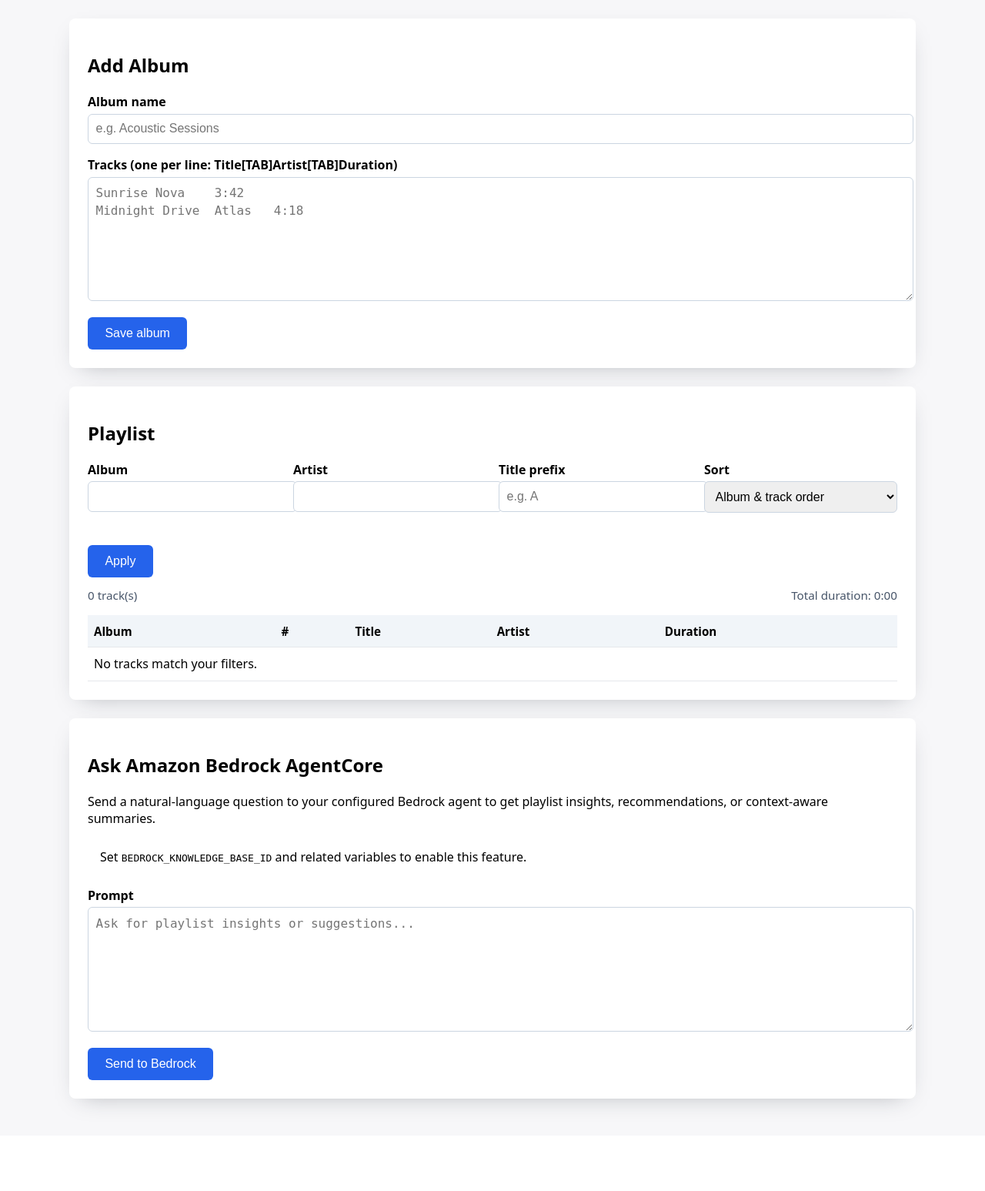
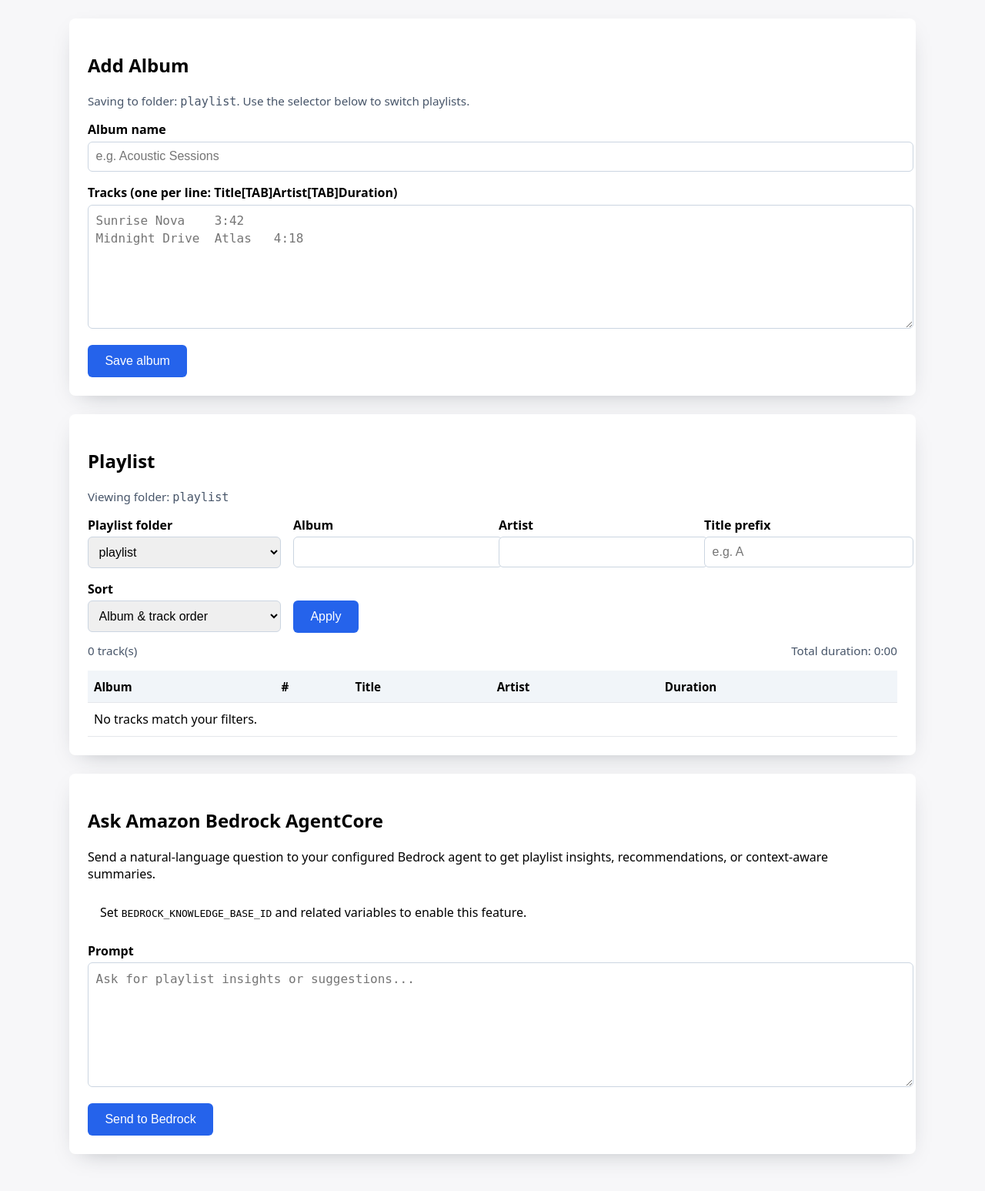
Before and after one commit to KAVU0611/codingtestf, a PHP site: page / in a window 1280 px wide. Shown: the part 141-1688 px from the top of the page at 77% size. Before the commit the page ends 1588 px from the top, so only its background shows below. Run offline with PHP 8.4, Linux system fonts and the light colour scheme.

Commit message:
Support playlist folders and configurable root

```diff
--- a/public/index.php
+++ b/public/index.php
@@ -12,8 +12,27 @@ if (session_status() === PHP_SESSION_NONE) {
     session_start();
 }
 
-$playlistDirectory = dirname(__DIR__) . '/playlist';
-$repository = new PlaylistRepository($playlistDirectory);
+$playlistRootEnv = getenv('PLAYLIST_ROOT');
+if (is_string($playlistRootEnv) && trim($playlistRootEnv) !== '') {
+    $playlistRootEnv = trim($playlistRootEnv);
+    if (preg_match('/^[A-Za-z]:\\\\/', $playlistRootEnv) === 1) {
+        $drive = strtolower($playlistRootEnv[0]);
+        $remainder = str_replace('\\', '/', substr($playlistRootEnv, 2));
+        $playlistRootEnv = '/mnt/' . $drive . '/' . ltrim($remainder, '/');
+    }
+    $playlistRoot = rtrim($playlistRootEnv, "/\\");
+} else {
+    $playlistRoot = dirname(__DIR__) . '/playlist';
+}
+$playlists = discoverPlaylists($playlistRoot);
+$selectedPlaylistId = (string)($_POST['playlist'] ?? $_GET['playlist'] ?? '');
+if ($selectedPlaylistId === '' || !array_key_exists($selectedPlaylistId, $playlists)) {
+    $selectedPlaylistId = array_key_first($playlists);
+}
+$selectedPlaylist = $playlists[$selectedPlaylistId];
+$selectedPlaylistRelativePath = relativePlaylistPath($selectedPlaylist['path'], $playlistRoot);
+
+$repository = new PlaylistRepository($selectedPlaylist['path']);
 $agentClient = BedrockAgentClient::fromEnvironment();
 
 $errors = [];
@@ -34,6 +53,7 @@ if ($_SERVER['REQUEST_METHOD'] === 'POST') {
             $tracks = parseTrackInput($rawTracksInput);
             $repository->addAlbum($albumNameInput, $tracks);
             $query = $_GET;
+            $query['playlist'] = $selectedPlaylistId;
             $query['created'] = $albumNameInput;
             header('Location: ?' . http_build_query($query));
             exit;
@@ -62,7 +82,11 @@ if ($_SERVER['REQUEST_METHOD'] === 'POST') {
 }
 
 if (isset($_GET['created'])) {
-    $redirectMessage = 'Album "' . htmlspecialchars($_GET['created'], ENT_QUOTES, 'UTF-8') . '" was added successfully.';
+    $redirectMessage = sprintf(
+        'Album "%s" was added to "%s".',
+        htmlspecialchars((string)$_GET['created'], ENT_QUOTES, 'UTF-8'),
+        htmlspecialchars($selectedPlaylist['label'], ENT_QUOTES, 'UTF-8')
+    );
 }
 
 $filters = [
@@ -135,6 +159,77 @@ $albumNames = array_keys($albumNames);
 sort($albumNames, SORT_FLAG_CASE | SORT_STRING);
 $artistNames = array_keys($artistNames);
 sort($artistNames, SORT_FLAG_CASE | SORT_STRING);
+
+/**
+ * @return array<string,array{id:string,label:string,path:string}>
+ */
+function discoverPlaylists(string $rootDirectory): array
+{
+    if (!is_dir($rootDirectory)) {
+        @mkdir($rootDirectory, 0775, true);
+    }
+
+    $playlists = [];
+    $entries = is_dir($rootDirectory) ? scandir($rootDirectory) : [];
+    if (is_array($entries)) {
+        foreach ($entries as $entry) {
+            if ($entry === '.' || $entry === '..') {
+                continue;
+            }
+
+            $fullPath = $rootDirectory . DIRECTORY_SEPARATOR . $entry;
+            if (is_dir($fullPath)) {
+                $playlists[$entry] = [
+                    'id' => $entry,
+                    'label' => $entry,
+                    'path' => $fullPath,
+                ];
+            }
+        }
+    }
+
+    $rootHasAlbums = (glob($rootDirectory . DIRECTORY_SEPARATOR . '*.tsv') ?: []) !== [];
+    if ($rootHasAlbums) {
+        $label = basename($rootDirectory) ?: 'Root playlist';
+        $playlists['__root__'] = [
+            'id' => '__root__',
+            'label' => $label,
+            'path' => $rootDirectory,
+        ];
+    }
+
+    if ($playlists === []) {
+        $label = basename($rootDirectory) ?: 'Root playlist';
+        $playlists['__root__'] = [
+            'id' => '__root__',
+            'label' => $label,
+            'path' => $rootDirectory,
+        ];
+    } else {
+        uasort($playlists, static function (array $left, array $right): int {
+            return strcasecmp($left['label'], $right['label']);
+        });
+    }
+
+    return $playlists;
+}
+
+function relativePlaylistPath(string $path, string $rootDirectory): string
+{
+    $normalizedRoot = rtrim($rootDirectory, "/\\");
+    $normalizedPath = rtrim($path, "/\\");
+
+    if ($normalizedRoot !== '' && strncmp($normalizedPath, $normalizedRoot, strlen($normalizedRoot)) === 0) {
+        $relative = ltrim(substr($normalizedPath, strlen($normalizedRoot)), "/\\");
+        if ($relative === '') {
+            $fallback = basename($rootDirectory);
+            return $fallback !== '' ? $fallback : '.';
+        }
+        return $relative;
+    }
+
+    return $normalizedPath;
+}
 
 function parseTrackInput(string $input): array
 {
@@ -272,6 +367,11 @@ function formatSeconds(int $seconds): string
         .messages {
             margin-bottom: 1rem;
         }
+        .playlist-context {
+            margin: 0.3rem 0 1rem;
+            color: #475569;
+            font-size: 0.95rem;
+        }
         .message {
             padding: 0.75rem 1rem;
             border-radius: 6px;
@@ -335,6 +435,10 @@ function formatSeconds(int $seconds): string
 <main>
     <section>
         <h2>Add Album</h2>
+        <p class="playlist-context">
+            Saving to folder: <code><?= htmlspecialchars($selectedPlaylistRelativePath, ENT_QUOTES, 'UTF-8') ?></code>.
+            Use the selector below to switch playlists.
+        </p>
         <div class="messages">
             <?php foreach ($errors as $error): ?>
                 <div class="message error"><?= htmlspecialchars($error, ENT_QUOTES, 'UTF-8') ?></div>
@@ -345,6 +449,7 @@ function formatSeconds(int $seconds): string
         </div>
         <form method="post">
             <input type="hidden" name="action" value="add_album">
+            <input type="hidden" name="playlist" value="<?= htmlspecialchars($selectedPlaylistId, ENT_QUOTES, 'UTF-8') ?>">
             <div>
                 <label for="album_name">Album name</label>
                 <input type="text" id="album_name" name="album_name" placeholder="e.g. Acoustic Sessions">
@@ -359,7 +464,18 @@ function formatSeconds(int $seconds): string
 
     <section>
         <h2>Playlist</h2>
+        <p class="playlist-context">Viewing folder: <code><?= htmlspecialchars($selectedPlaylistRelativePath, ENT_QUOTES, 'UTF-8') ?></code></p>
         <form method="get" class="filters">
+            <div>
+                <label for="filter_playlist">Playlist folder</label>
+                <select id="filter_playlist" name="playlist">
+                    <?php foreach ($playlists as $playlistOption): ?>
+                        <option value="<?= htmlspecialchars($playlistOption['id'], ENT_QUOTES, 'UTF-8') ?>" <?= $playlistOption['id'] === $selectedPlaylistId ? 'selected' : '' ?>>
+                            <?= htmlspecialchars($playlistOption['label'], ENT_QUOTES, 'UTF-8') ?>
+                        </option>
+                    <?php endforeach; ?>
+                </select>
+            </div>
             <div>
                 <label for="filter_album">Album</label>
                 <input list="album-options" type="text" id="filter_album" name="filter_album" value="<?= htmlspecialchars($filters['album'], ENT_QUOTES, 'UTF-8') ?>">
@@ -457,6 +573,7 @@ function formatSeconds(int $seconds): string
         </div>
         <form method="post">
             <input type="hidden" name="action" value="ask_agent">
+            <input type="hidden" name="playlist" value="<?= htmlspecialchars($selectedPlaylistId, ENT_QUOTES, 'UTF-8') ?>">
             <div>
                 <label for="agent_prompt">Prompt</label>
                 <textarea id="agent_prompt" name="agent_prompt" placeholder="Ask for playlist insights or suggestions..."><?= htmlspecialchars($agentPromptInput, ENT_QUOTES, 'UTF-8') ?></textarea>
```
Also changed, not shown: README.md, 4 other files.
